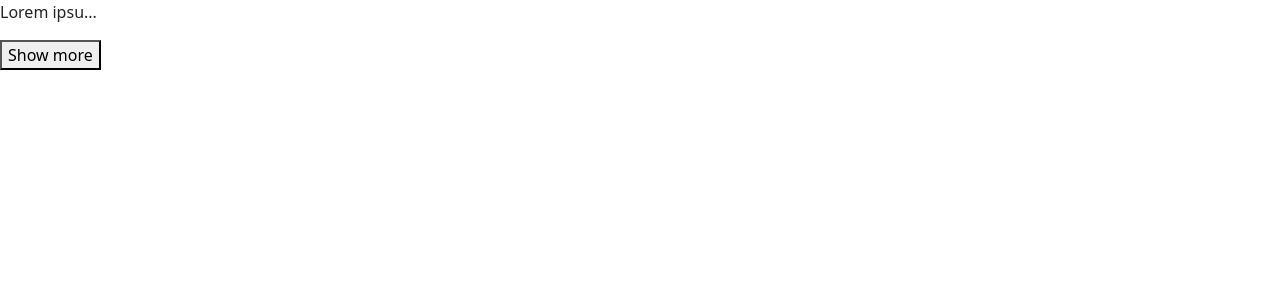
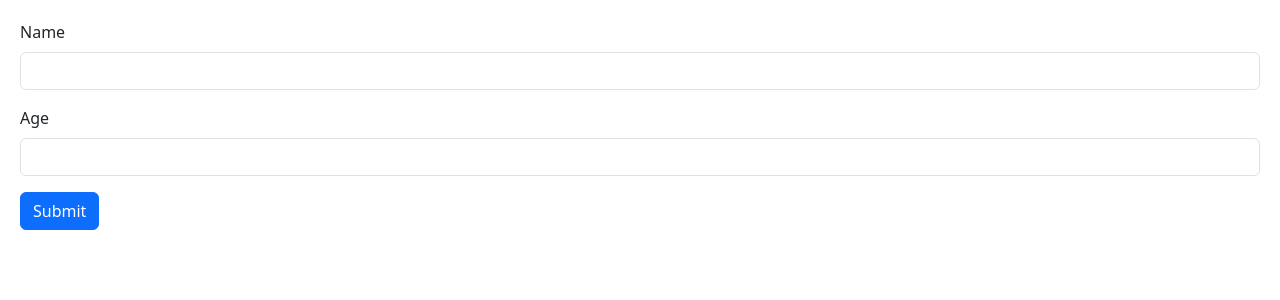
Before and after one commit to YoraneA/react-app, a React (Vite) app: page / in a window 1280 px wide. Shown: the top 300 px of the page. Built offline with nearby package versions, Linux system fonts and the light colour scheme.

Commit message:
Creating Form component

```diff
--- a/src/App.tsx
+++ b/src/App.tsx
@@ -1,9 +1,10 @@
 import ExpandableText from "./components/ExpandableText.tsx";
+import Form from "./components/Form.tsx";
 
 export default function App() {
   return (
-    <ExpandableText maxLength={10}>
-      Lorem ipsum dolor sit amet, consectetur adipiscing elit. Suspendisse nunc libero, vestibulum ut tincidunt vel, viverra at nulla. In fermentum orci id nunc pharetra viverra. Suspendisse at velit nec lectus eleifend gravida et vitae nisl. Sed sollicitudin porta luctus. Vestibulum nec condimentum ex, at sagittis sem. Cras sed elementum arcu. Duis efficitur sagittis risus, eu rutrum sapien scelerisque vel. Integer non risus at orci pretium tincidunt eu non orci. Donec lobortis erat vel efficitur hendrerit. Donec nec sem pretium, tempus libero non, tincidunt erat. Quisque pulvinar, purus vitae efficitur molestie, libero ex tempus ex, eget ultrices felis erat sit amet massa. Fusce arcu dolor, eleifend id nisl quis, consequat luctus nulla.
-    </ExpandableText>
+    <>
+      <Form/>
+    </>
   );
 }
--- /dev/null
+++ b/src/components/Form.tsx
@@ -0,0 +1,16 @@
+export default function Form()
+{
+    return (
+        <form>
+           <div className="mb-3">
+             <label htmlFor="name" className="form-label">Name</label>
+             <input id="name" type="text" className="form-control" />
+           </div>
+          <div className="mb-3">
+            <label htmlFor="age" className="form-label">Age</label>
+            <input id="age" type="number" className="form-control" />
+          </div>
+          <button type="submit" className="btn btn-primary">Submit</button>
+        </form>
+    )
+}
--- /dev/null
+++ b/src/index.css
@@ -0,0 +1,3 @@
+body {
+    padding: 20px;
+}
--- a/src/main.tsx
+++ b/src/main.tsx
@@ -2,6 +2,7 @@
 import ReactDOM from 'react-dom/client'
 import App from './App.tsx'
 import 'bootstrap/dist/css/bootstrap.min.css'
+import './index.css'
 
 ReactDOM.createRoot(document.getElementById('root')!).render(
   <React.StrictMode>
```
